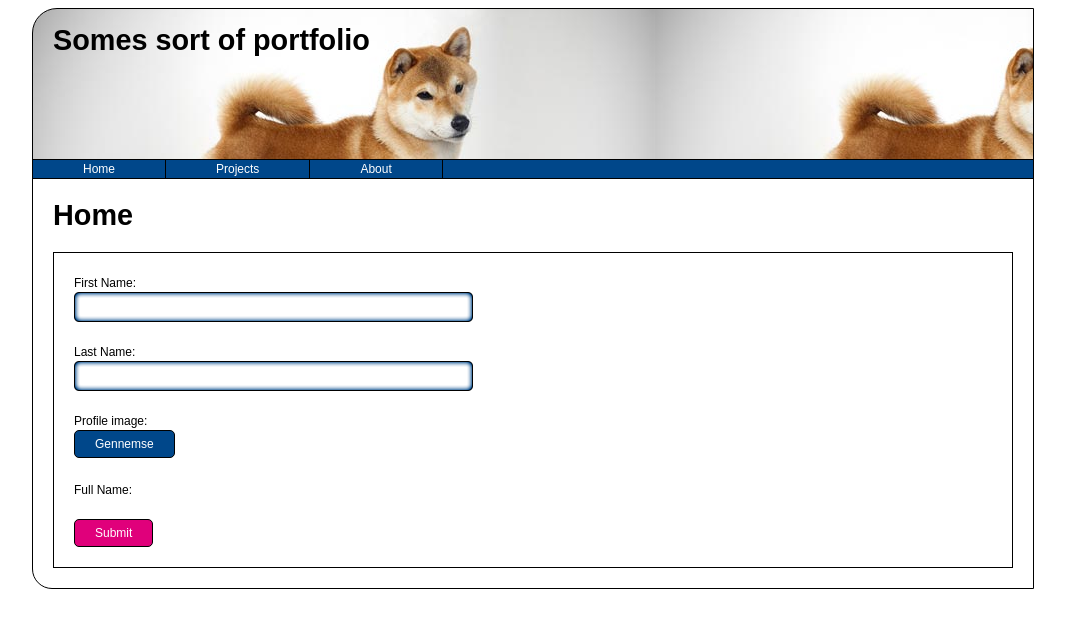
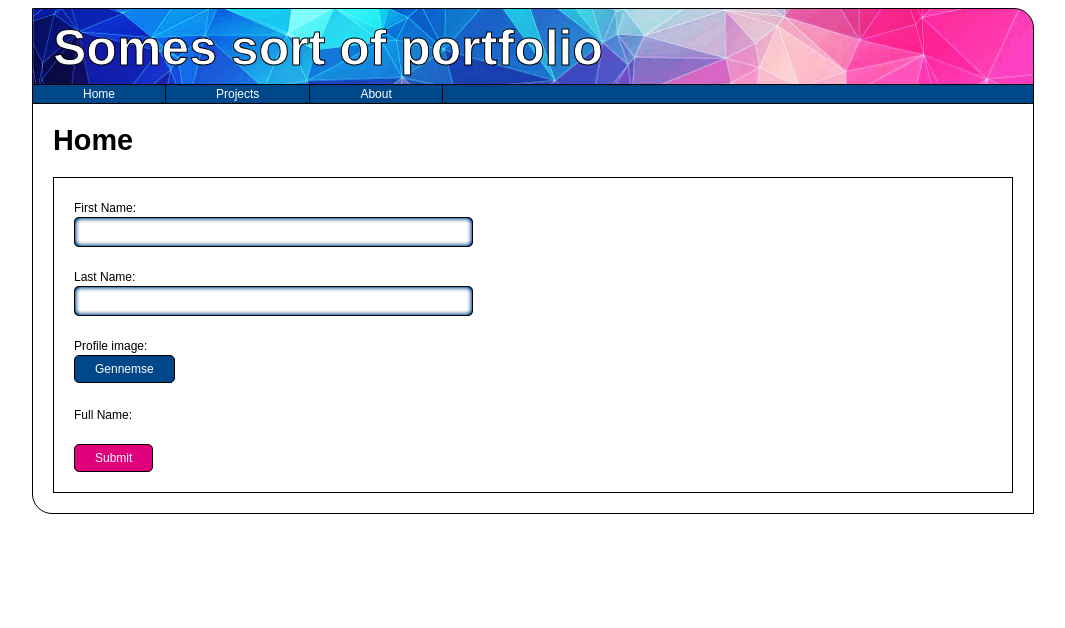
Before and after one commit to Saltefant/BreinholmPortfolio, a plain HTML site: page Index.htm in a window 1280 px wide. Shown: the whole page, without its empty margins (107-1172 px from the left). Drawn offline with nearby package versions, Linux system fonts and the light colour scheme; some packages are replaced by stand-ins of ours.

Commit message:
New look

```diff
--- a/Styling.css
+++ b/Styling.css
@@ -51,20 +51,23 @@ p  {
     max-width: 1000px;
     margin: auto;
     overflow: hidden;
-    background-image: url("Shiba.jpg");
-    background-repeat: repeat-x;
-    height:150px;
+    background-image: url("banner.jpg");
+    background-size: cover;
+    height:75px;
     border: 1px solid black;
-    border-radius: 25px 0px 0px 0px;
+    border-radius: 0px 20px 0px 0px;
     margin-bottom: -1px;
 }
 
 .banner h1 {
-    margin-top: 15px;
+    margin-top: 10px;
+    font-size: 50px;
+    color: #fff;
     text-decoration: none;
     white-space: nowrap;
     overflow: hidden;
-    margin-left: 20px;
+    -webkit-text-stroke-width: 1px;
+    -webkit-text-stroke-color: #000;
 }
 
 /* Style the tab */
```
Also changed, not shown: banner.jpg (added).
